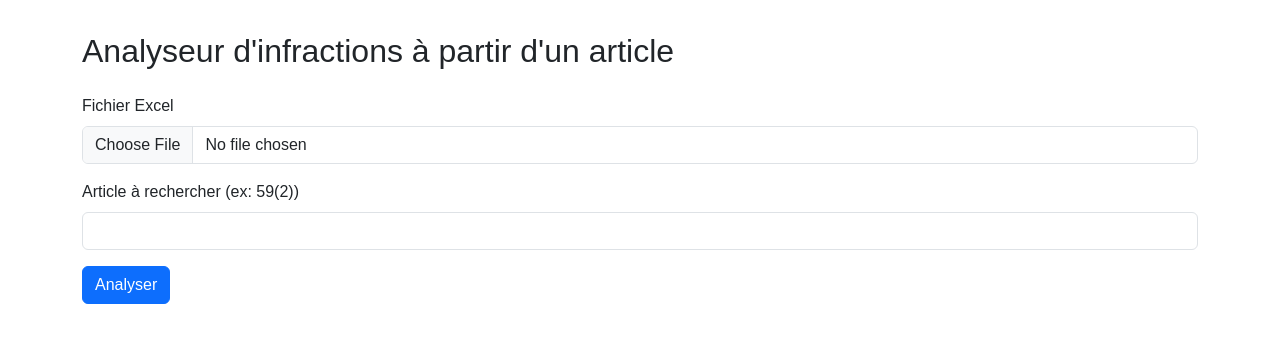
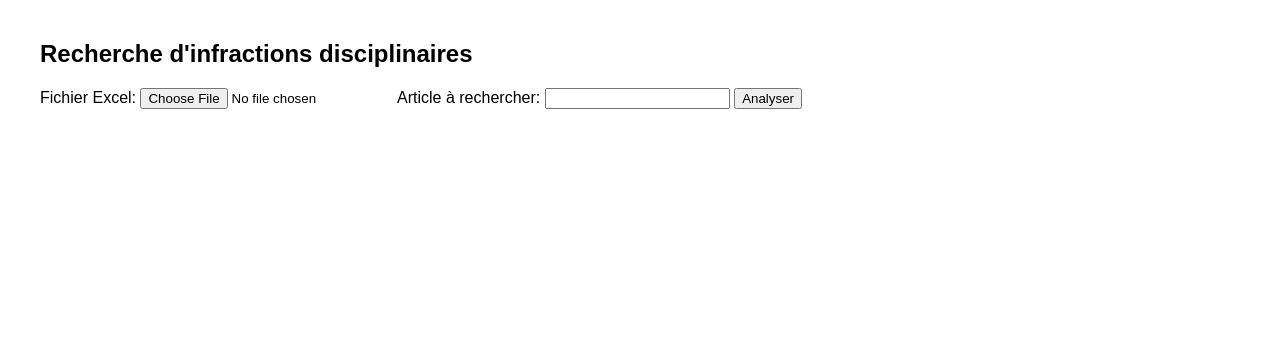
Before and after one commit to BPelletier258/analyseur-discipline, a Flask app: page / in a window 1280 px wide. Shown: the top 343 px of the page. Run offline with Flask 2, Linux system fonts and the light colour scheme.

Commit message:
Update index.html

```diff
--- a/templates/index.html
+++ b/templates/index.html
@@ -1,38 +1,29 @@
+
 <!DOCTYPE html>
 <html lang="fr">
 <head>
     <meta charset="UTF-8">
-    <title>Analyseur d'infractions - Article spécifique</title>
-    <link href="https://cdn.jsdelivr.net/npm/bootstrap@5.3.0/dist/css/bootstrap.min.css" rel="stylesheet">
+    <title>Analyse d'article disciplinaire</title>
     <style>
-        body { padding: 2rem; font-family: Arial, sans-serif; }
-        .table th, .table td { vertical-align: middle; }
-        .table td { white-space: pre-wrap; }
+        body { font-family: Arial, sans-serif; margin: 40px; }
+        table { border-collapse: collapse; width: 100%; line-height: 1.5; }
+        th, td { border: 1px solid #ccc; padding: 8px; }
+        th { background-color: #f2f2f2; }
+        .rouge { color: red; font-weight: bold; }
+        pre { background: #f7f7f7; padding: 10px; white-space: pre-wrap; }
     </style>
 </head>
 <body>
-    <div class="container">
-        <h2 class="mb-4">Analyseur d'infractions à partir d'un article</h2>
-        <form action="/analyse" method="post" enctype="multipart/form-data">
-            <div class="mb-3">
-                <label for="file" class="form-label">Fichier Excel</label>
-                <input type="file" name="file" id="file" class="form-control" required>
-            </div>
-            <div class="mb-3">
-                <label for="article" class="form-label">Article à rechercher (ex: 59(2))</label>
-                <input type="text" name="article" id="article" class="form-control" required>
-            </div>
-            <button type="submit" class="btn btn-primary">Analyser</button>
-        </form>
-        {% if erreur %}
-            <div class="alert alert-danger mt-4">{{ erreur }}</div>
-        {% endif %}
-        {% if tableau_html %}
-            <div class="mt-5">
-                <h4>Résultats :</h4>
-                {{ tableau_html|safe }}
-            </div>
-        {% endif %}
-    </div>
+    <h2>Recherche d'infractions disciplinaires</h2>
+    <form action="/analyse" method="post" enctype="multipart/form-data">
+        <label for="file">Fichier Excel:</label>
+        <input type="file" name="file" required>
+        <label for="article">Article à rechercher:</label>
+        <input type="text" name="article" required>
+        <button type="submit">Analyser</button>
+    </form>
+    {% if erreur %}
+        <p style="color: red;"><strong>{{ erreur }}</strong></p>
+    {% endif %}
 </body>
 </html>
```
